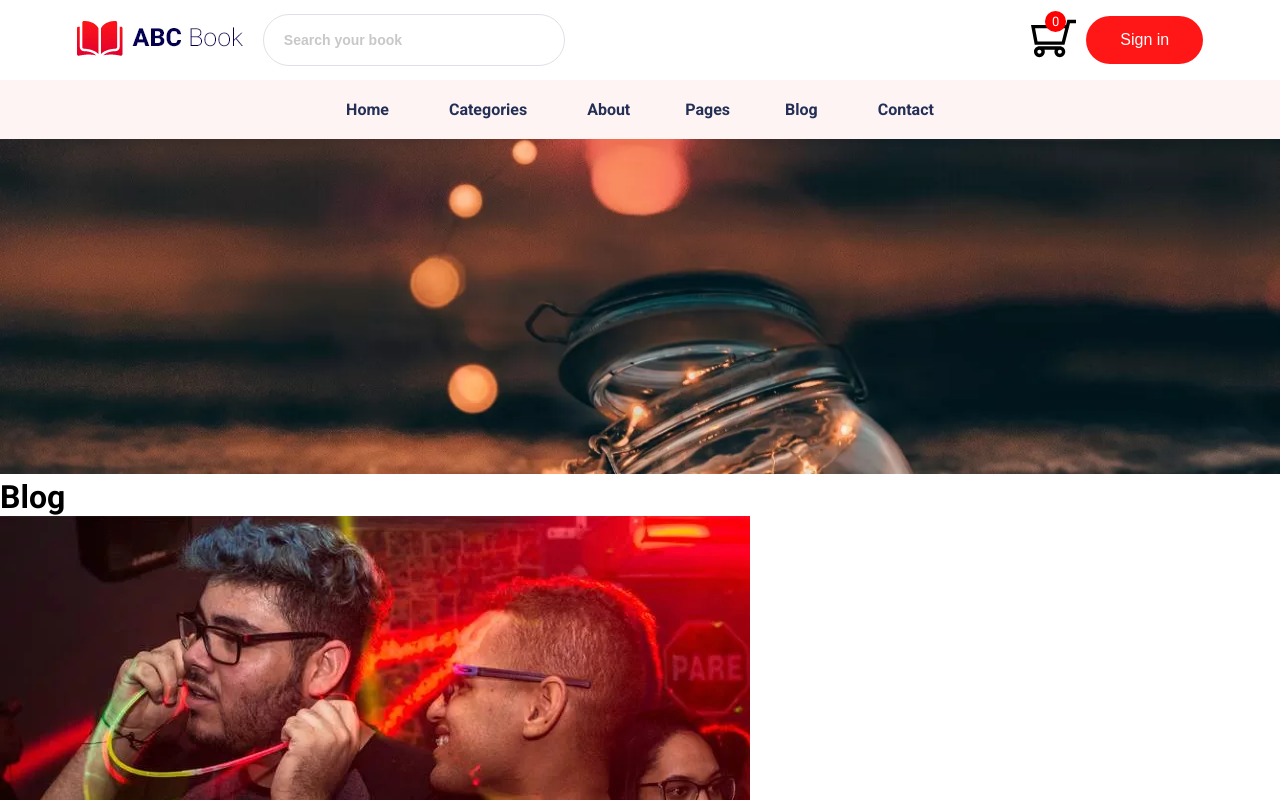
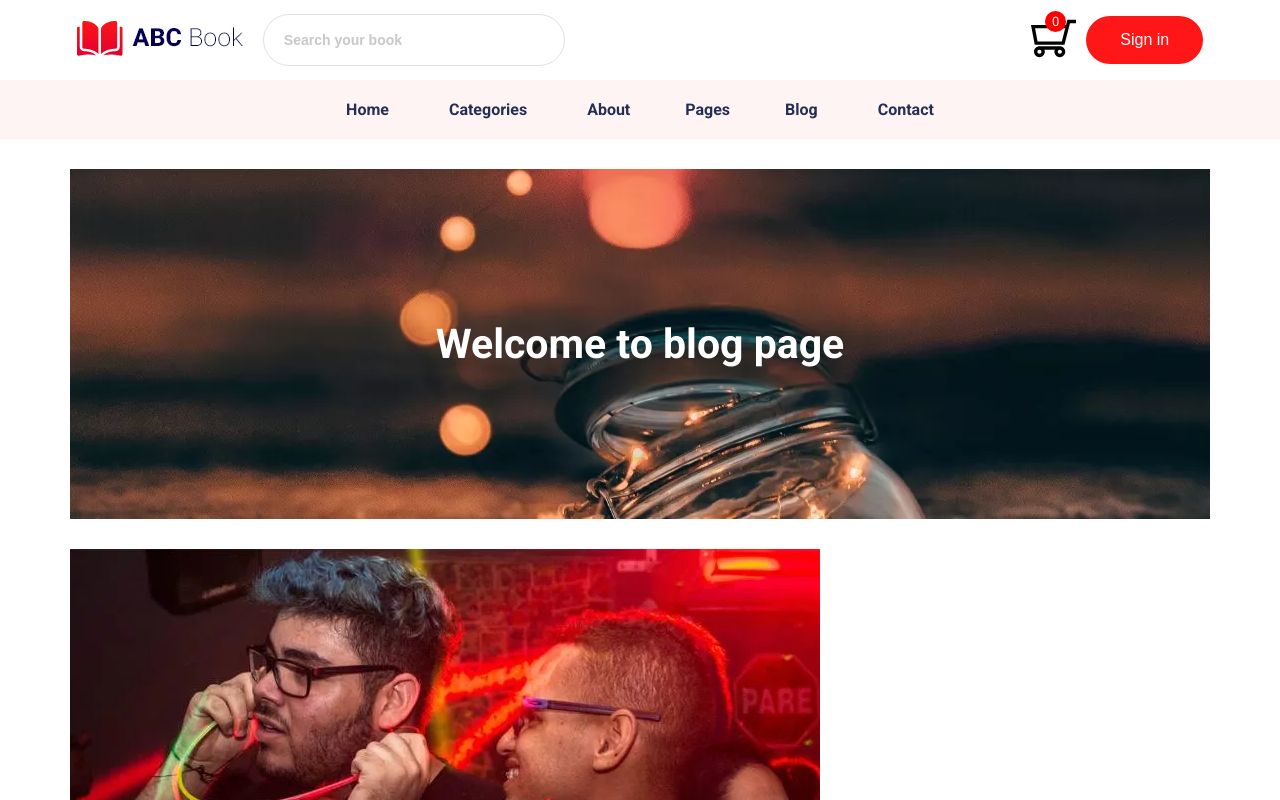
Before and after one commit to tornike2002/Ecommerce, a React (Vite) app: page /blog in a window 1280 px wide. Shown: the top 800 px of the page. Built offline with nearby package versions, Linux system fonts and the light colour scheme.

Commit message:
styled blog main hero and title

```diff
--- a/src/components/blogPage/BlogPage.tsx
+++ b/src/components/blogPage/BlogPage.tsx
@@ -5,14 +5,15 @@ import thirdBlog from "../../assets/blogAssets/third-blog.jpg.webp";
 import fourthBlog from "../../assets/blogAssets/fourth-blog.jpg.webp";
 import sixthBlog from "../../assets/blogAssets/sixth-blog.jpg.webp";
 import blogHero from "../../assets/blogAssets/blog-hero.jpg.webp";
+import { Container } from "../styledComponents/containers";
+import styled from "styled-components";
 
 const BlogPage = () => {
   return (
-    <div>
-      <div>
-        <img src={blogHero} alt="" style={{width: "100%"}} />
-        <h1>Blog</h1>
-      </div>
+    <Container>
+      <BlogMainCover>
+        <BlogMainCoverTitle>Welcome to blog page</BlogMainCoverTitle>
+      </BlogMainCover>
       <BlogPoster
         img={firstBlog}
         PosterTitle="Google inks pact for new 35-storey office"
@@ -48,9 +49,28 @@ const BlogPage = () => {
         PosterComments="Travel, Lifestyle"
         PosterUser="03 Comments"
       />
-
-    </div>
+    </Container>
   );
 };
 
 export default BlogPage;
+
+const BlogMainCover = styled.div`
+  margin: 30px 0;
+  background: url(${blogHero});
+  background-repeat: no-repeat;
+  background-size: cover;
+  min-height: 350px;
+  background-position: center center;
+  display: flex;
+  align-items: center;
+  justify-content: center;
+`;
+
+const BlogMainCoverTitle = styled.div`
+  color: #fff;
+  font-family: "Roboto", sans-serif;
+  text-align: center;
+  font-weight: 600;
+  font-size: 41px;
+`;
--- a/src/components/styledComponents/containers.ts
+++ b/src/components/styledComponents/containers.ts
@@ -4,7 +4,7 @@ import styled from "styled-components";
 export const Container = styled.div`
   max-width: 1140px;
   margin: 0 auto;
-  display: flex;
+  /* display: flex;
   justify-content: center;
-  align-items: center;
+  align-items: center; */
 `;
```
